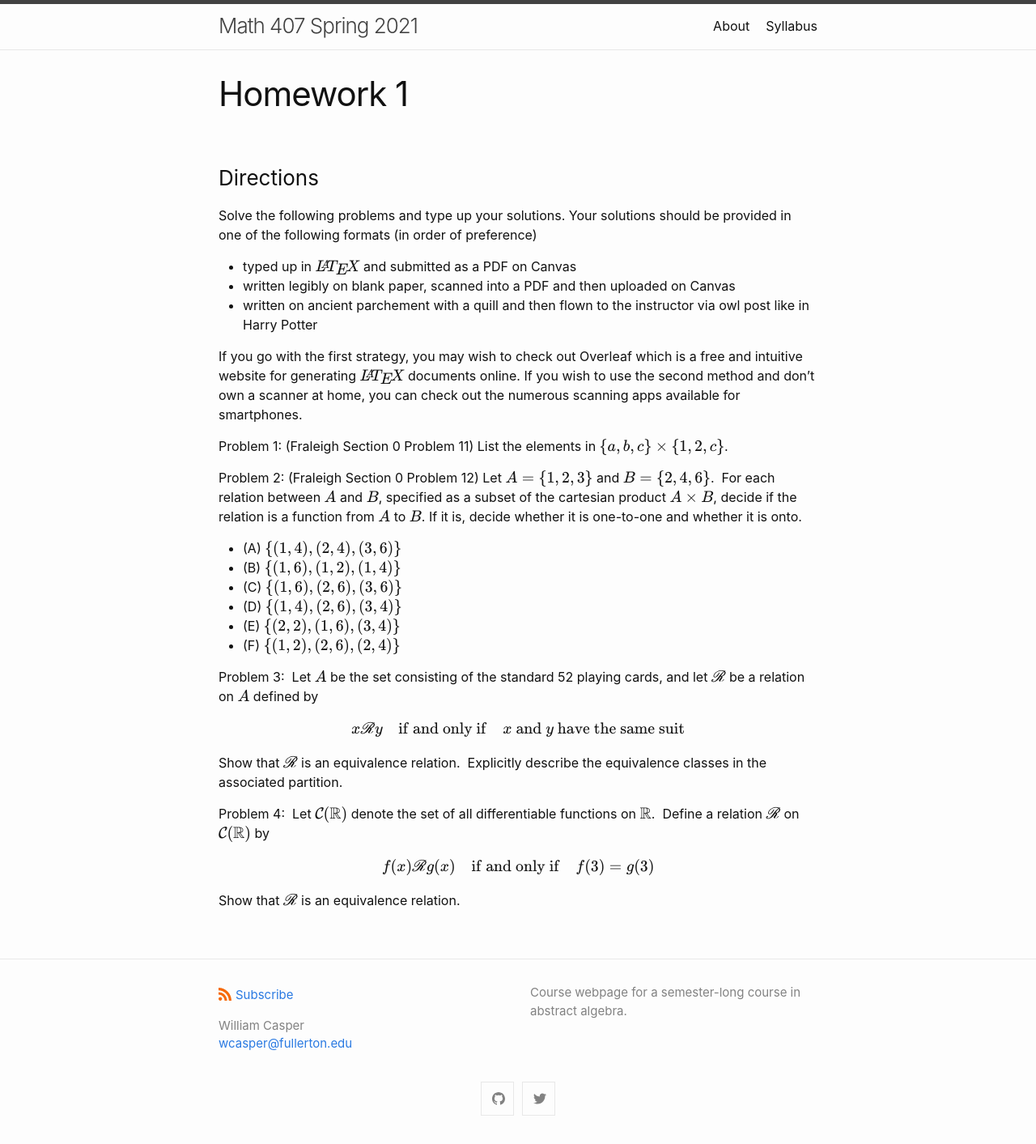
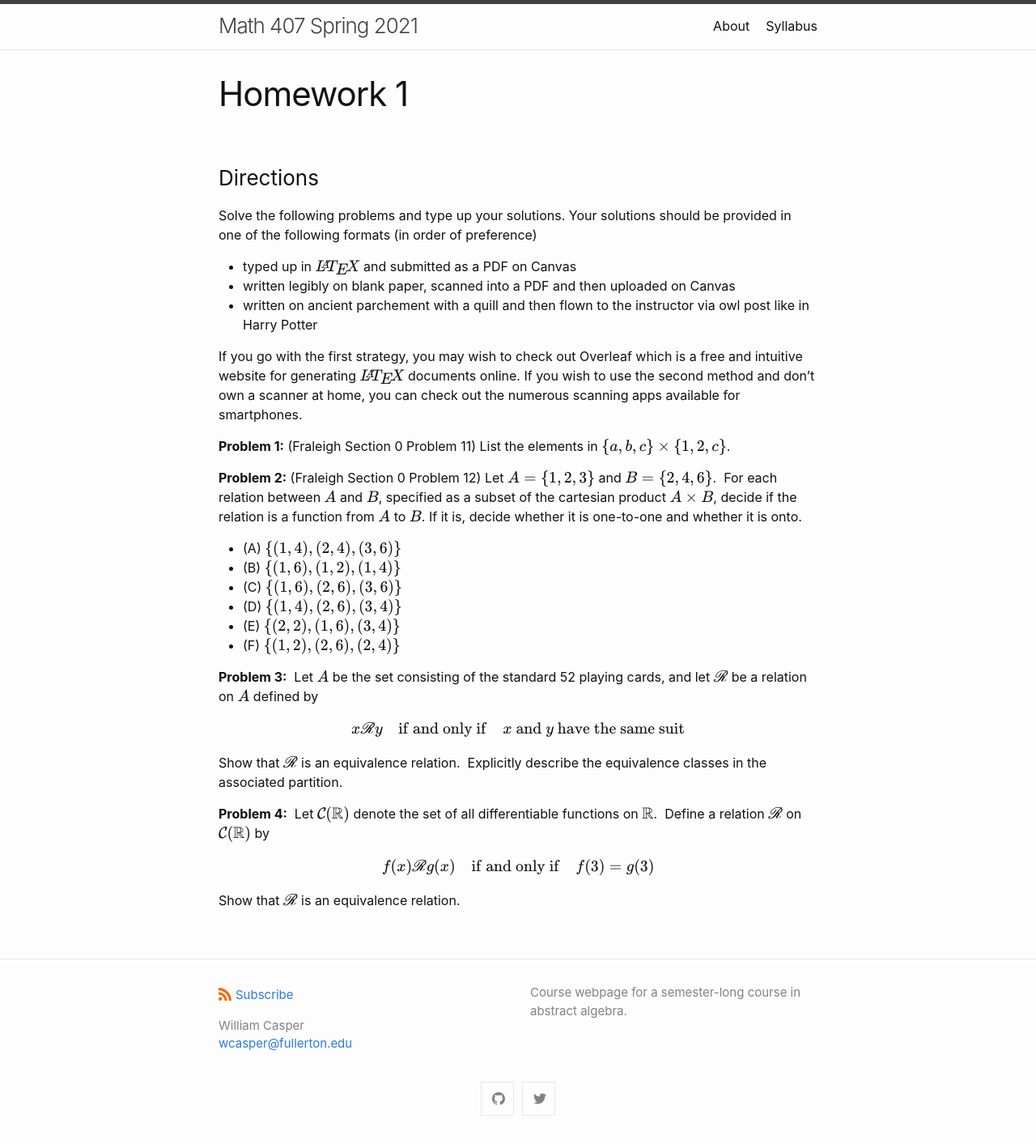
Before and after one commit to wcasper/math407spring2021, a Jekyll site: the page built from homework/hw1.md, in a window 1280 px wide. Shown: the whole page at 81% size. Built offline with Jekyll 4.4.1, drawn with Linux system fonts in a browser that asks for light colours.

```diff
--- a/homework/hw1.md
+++ b/homework/hw1.md
@@ -13,9 +13,9 @@ Solve the following problems and type up your solutions.  Your solutions should
 If you go with the first strategy, you may wish to check out Overleaf which is a free and intuitive website for generating $$\LaTeX$$ documents online.
 If you wish to use the second method and don't own a scanner at home, you can check out the numerous scanning apps available for smartphones.
 
-Problem 1: (Fraleigh Section 0 Problem 11) List the elements in $$\{a,b,c\}\times\{1,2,c\}$$.
+**Problem 1:** (Fraleigh Section 0 Problem 11) List the elements in $$\{a,b,c\}\times\{1,2,c\}$$.
 
-Problem 2: (Fraleigh Section 0 Problem 12) Let $$A=\{1,2,3\}$$ and $$B=\{2,4,6\}$$.  For each relation between $$A$$ and $$B$$, specified as a subset of the cartesian product $$A\times B$$, decide if the relation is a function from $$A$$ to $$B$$.  If it is, decide whether it is one-to-one and whether it is onto.
+**Problem 2:** (Fraleigh Section 0 Problem 12) Let $$A=\{1,2,3\}$$ and $$B=\{2,4,6\}$$.  For each relation between $$A$$ and $$B$$, specified as a subset of the cartesian product $$A\times B$$, decide if the relation is a function from $$A$$ to $$B$$.  If it is, decide whether it is one-to-one and whether it is onto.
 
 * (A) $$\{(1,4),(2,4),(3,6)\}$$
 * (B) $$\{(1,6),(1,2),(1,4)\}$$
@@ -24,13 +24,13 @@ Problem 2: (Fraleigh Section 0 Problem 12) Let $$A=\{1,2,3\}$$ and $$B=\{2,4,6
 * (E) $$\{(2,2),(1,6),(3,4)\}$$
 * (F) $$\{(1,2),(2,6),(2,4)\}$$
 
-Problem 3:  Let $$A$$ be the set consisting of the standard 52 playing cards, and let $$\mathscr R$$ be a relation on $$A$$ defined by
+**Problem 3:**  Let $$A$$ be the set consisting of the standard 52 playing cards, and let $$\mathscr R$$ be a relation on $$A$$ defined by
 
 $$x\mathscr{R}y\quad\text{if and only if}\quad \text{$x$ and $y$ have the same suit}$$
 
 Show that $$\mathscr R$$ is an equivalence relation.  Explicitly describe the equivalence classes in the associated partition.
 
-Problem 4:  Let $$\mathcal C(\mathbb R)$$ denote the set of all differentiable functions on $$\mathbb R$$.  Define a relation $$\mathscr R$$ on $$\mathcal C(\mathbb R)$$ by
+**Problem 4:**  Let $$\mathcal C(\mathbb R)$$ denote the set of all differentiable functions on $$\mathbb R$$.  Define a relation $$\mathscr R$$ on $$\mathcal C(\mathbb R)$$ by
 
 $$f(x)\mathscr{R} g(x)\quad\text{if and only if}\quad f(3)=g(3)$$
 
```
